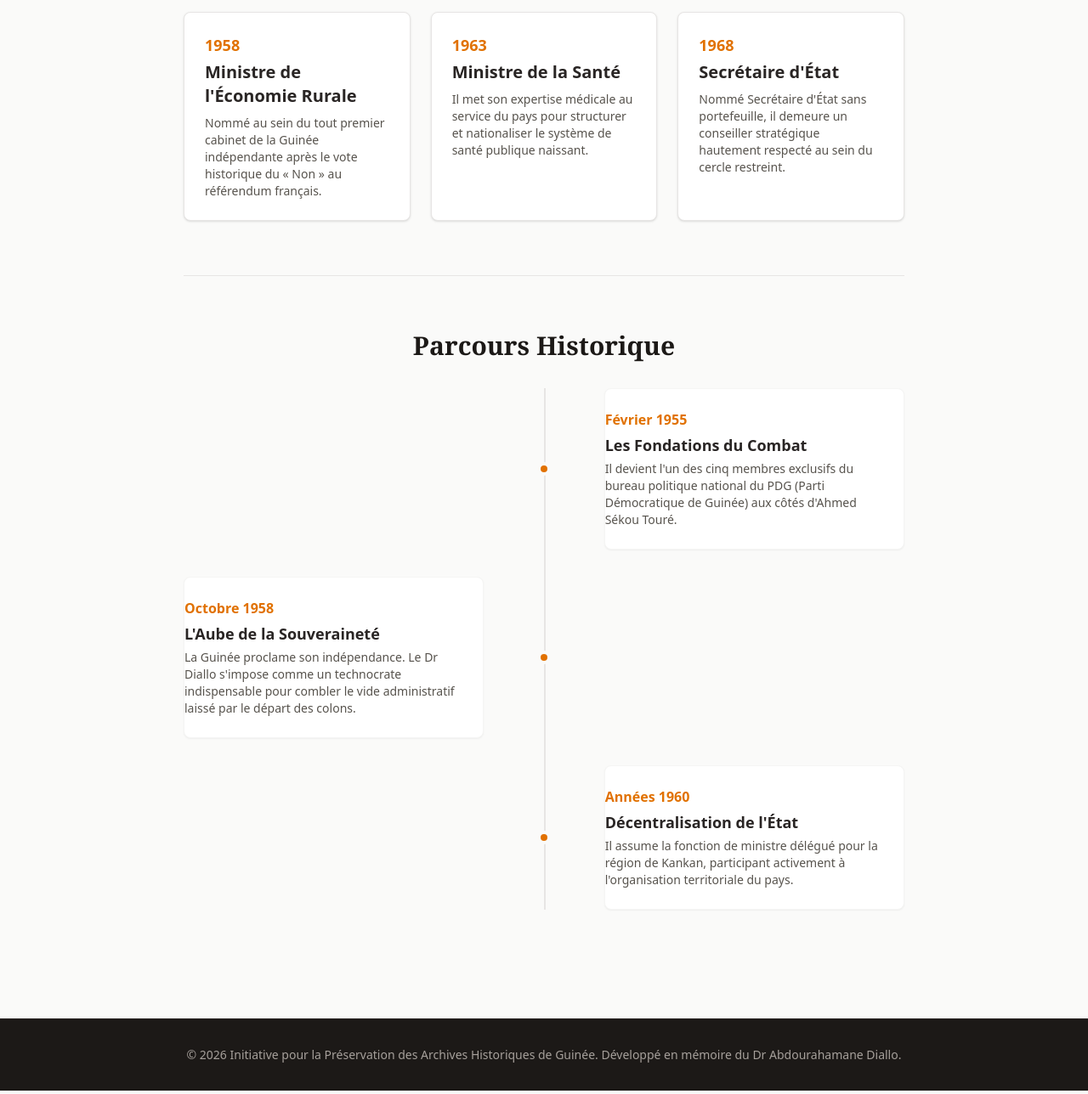
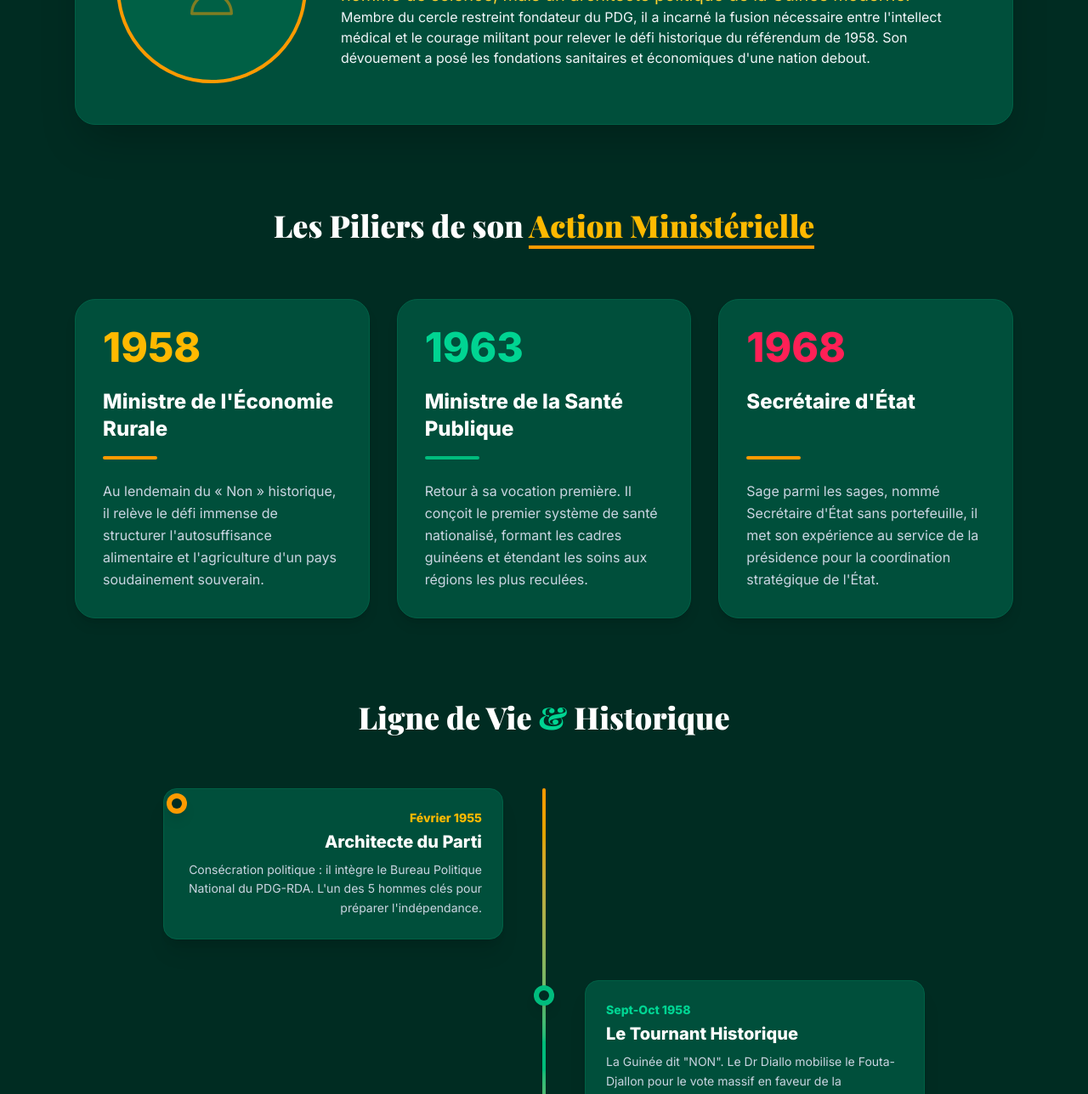
Before and after one commit to FulaByte/vieuxdoura, a plain HTML site: page index.html in a window 1280 px wide. Shown: the part 753-2041 px from the top of the page at 85% size. Drawn offline with nearby package versions, Linux system fonts and the light colour scheme.

Commit message:
Update index.html

```diff
--- a/index.html
+++ b/index.html
@@ -3,88 +3,130 @@
 <head>
     <meta charset="UTF-8">
     <meta name="viewport" content="width=device-width, initial-scale=1.0">
-    <title>Dr Abdourahamane Diallo | Hommage & Héritage</title>
+    <title>Dr Abdourahamane Diallo | Héritage Ardent</title>
     <script src="https://cdn.jsdelivr.net/npm/@tailwindcss/browser@4"></script>
+    <style>
+        /* Ajout d'une police plus élégante pour les titres via Google Fonts */
+        @import url('https://fonts.googleapis.com/css2?family=Playfair+Display:wght@700;900&family=Inter:wght@400;600;800&display=swap');
+
+        .font-serif-bold { font-family: 'Playfair Display', serif; font-weight: 900; }
+        .font-sans-body { font-family: 'Inter', sans-serif; }
+
+        /* Effet de lueur subtil au survol des cartes */
+        .card-hover:hover {
+            box-shadow: 0 10px 30px -10px rgba(251, 191, 36, 0.3);
+            transform: translateY(-5px);
+        }
+    </style>
 </head>
-<body class="bg-stone-50 text-stone-800 font-sans antialiased">
+<body class="bg-emerald-950 text-slate-100 font-sans-body antialiased">
 
-    <!-- En-tête / Section Hero -->
-    <header class="bg-stone-900 text-stone-100 py-20 px-6 text-center border-b-4 border-amber-600">
-        <div class="max-w-3xl mx-auto">
-            <p class="text-amber-500 uppercase tracking-widest text-sm font-semibold mb-2">Hommage à</p>
-            <h1 class="text-4xl md:text-6xl font-serif font-bold mb-4">Dr Abdourahamane Diallo</h1>
-            <p class="text-xl md:text-2xl text-stone-300 font-light italic">Médecin, Homme d'État et Pionnier de la Première République de Guinée</p>
+    <!-- En-tête / Section Hero Dynamique -->
+    <!-- Utilisation d'un dégradé radial inspiré de l'aube sur la nature guinéenne -->
+    <header class="relative bg-gradient-to-br from-emerald-900 via-emerald-950 to-amber-950/50 py-24 px-6 text-center border-b-8 border-amber-500 overflow-hidden">
+        <!-- Élément décoratif en arrière-plan (cercle lumineux) -->
+        <div class="absolute -top-40 -right-40 w-80 h-80 bg-amber-400 rounded-full opacity-10 blur-3xl"></div>
+        <div class="absolute -bottom-40 -left-40 w-80 h-80 bg-emerald-500 rounded-full opacity-10 blur-3xl"></div>
+
+        <div class="max-w-4xl mx-auto relative z-10">
+            <span class="inline-block bg-amber-500 text-emerald-950 uppercase tracking-widest text-xs font-extrabold mb-4 px-4 py-1.5 rounded-full shadow-lg">
+                Honneur & Mémoire
+            </span>
+            <h1 class="text-5xl md:text-7xl font-serif-bold tracking-tight mb-6 text-white leading-tight">
+                Dr Abdourahamane <span class="text-amber-400">Diallo</span>
+            </h1>
+            <p class="text-xl md:text-3xl text-slate-200 font-light max-w-2xl mx-auto leading-relaxed border-t-2 border-emerald-700 pt-6">
+                Médecin visionnaire, Bâtisseur de la nation, Pionnier de la souveraineté guinéenne.
+            </p>
         </div>
     </header>
 
     <!-- Contenu Principal -->
-    <main class="max-w-4xl mx-auto px-6 py-12 space-y-16">
+    <main class="max-w-6xl mx-auto px-6 py-16 md:py-24 space-y-24">
 
-        <!-- Introduction -->
-        <section class="prose max-w-none text-center">
-            <p class="text-xl leading-relaxed text-stone-600 max-w-2xl mx-auto">
-                Né à Dalein (Labé), le Dr Abdourahamane Diallo fut un pilier fondamental de l'indépendance de la Guinée. Brillant médecin et architecte de la première heure du PDG, il a dédié sa vie à la construction des infrastructures d'une nation souveraine.
-            </p>
+        <!-- Introduction : Carte "Portrait" moderne -->
+        <section class="bg-emerald-900 p-8 md:p-12 rounded-3xl shadow-2xl border border-emerald-800 flex flex-col md:flex-row items-center gap-10">
+            <!-- Emplacement pour image (ou icône par défaut si pas d'image) -->
+            <div class="w-40 h-40 md:w-56 md:h-56 rounded-full bg-emerald-800 border-4 border-amber-500 flex items-center justify-center flex-shrink-0 shadow-inner">
+                <svg class="w-20 h-20 text-amber-500/50" fill="none" stroke="currentColor" viewBox="0 0 24 24"><path stroke-linecap="round" stroke-linejoin="round" stroke-width="1" d="M16 7a4 4 0 11-8 0 4 4 0 018 0zM12 14a7 7 0 00-7 7h14a7 7 0 00-7-7z"></path></svg>
+            </div>
+            <div class="prose prose-lg prose-invert max-w-none prose-p:leading-relaxed prose-p:text-slate-300">
+                <h2 class="text-3xl font-serif-bold text-white mb-6">Une Vie au Service de l'Indépendance</h2>
+                <p class="text-xl font-medium text-amber-300">Né à Dalein (Labé), le Dr Abdourahamane Diallo n'était pas seulement un homme de science, mais un architecte politique de la Guinée moderne.</p>
+                <p>Membre du cercle restreint fondateur du PDG, il a incarné la fusion nécessaire entre l'intellect médical et le courage militant pour relever le défi historique du référendum de 1958. Son dévouement a posé les fondations sanitaires et économiques d'une nation debout.</p>
+            </div>
         </section>
 
-        <hr class="border-stone-200">
-
-        <!-- Portefeuilles Ministériels -->
+        <!-- Portefeuilles : Cartes d'action vibrantes -->
         <section>
-            <h2 class="text-3xl font-serif font-bold text-center mb-8 text-stone-900">Engagement Politique & Service National</h2>
-            <div class="grid md:grid-cols-3 gap-6">
-                <div class="bg-white p-6 rounded-lg shadow-sm border border-stone-200">
-                    <span class="text-amber-600 font-bold text-lg">1958</span>
-                    <h3 class="font-bold text-xl mt-1 mb-2">Ministre de l'Économie Rurale</h3>
-                    <p class="text-stone-600 text-sm">Nommé au sein du tout premier cabinet de la Guinée indépendante après le vote historique du « Non » au référendum français.</p>
+            <h2 class="text-4xl font-serif-bold text-center mb-16 text-white leading-tight">
+                Les Piliers de son <span class="text-amber-400 border-b-4 border-amber-500">Action Ministérielle</span>
+            </h2>
+            <div class="grid md:grid-cols-3 gap-8">
+                <!-- Carte 1 -->
+                <div class="bg-emerald-900 p-8 rounded-3xl shadow-lg border border-emerald-800 transition-all duration-300 card-hover flex flex-col">
+                    <div class="text-5xl mb-6 text-amber-400 font-black">1958</div>
+                    <h3 class="text-2xl font-extrabold text-white mb-4 flex-grow">Ministre de l'Économie Rurale</h3>
+                    <div class="w-16 h-1 bg-amber-500 mb-6 rounded"></div>
+                    <p class="text-slate-300 text-base leading-relaxed">Au lendemain du « Non » historique, il relève le défi immense de structurer l'autosuffisance alimentaire et l'agriculture d'un pays soudainement souverain.</p>
                 </div>
-                <div class="bg-white p-6 rounded-lg shadow-sm border border-stone-200">
-                    <span class="text-amber-600 font-bold text-lg">1963</span>
-                    <h3 class="font-bold text-xl mt-1 mb-2">Ministre de la Santé</h3>
-                    <p class="text-stone-600 text-sm">Il met son expertise médicale au service du pays pour structurer et nationaliser le système de santé publique naissant.</p>
+                <!-- Carte 2 -->
+                <div class="bg-emerald-900 p-8 rounded-3xl shadow-lg border border-emerald-800 transition-all duration-300 card-hover flex flex-col">
+                    <div class="text-5xl mb-6 text-emerald-400 font-black">1963</div>
+                    <h3 class="text-2xl font-extrabold text-white mb-4 flex-grow">Ministre de la Santé Publique</h3>
+                    <div class="w-16 h-1 bg-emerald-500 mb-6 rounded"></div>
+                    <p class="text-slate-300 text-base leading-relaxed">Retour à sa vocation première. Il conçoit le premier système de santé nationalisé, formant les cadres guinéens et étendant les soins aux régions les plus reculées.</p>
                 </div>
-                <div class="bg-white p-6 rounded-lg shadow-sm border border-stone-200">
-                    <span class="text-amber-600 font-bold text-lg">1968</span>
-                    <h3 class="font-bold text-xl mt-1 mb-2">Secrétaire d'État</h3>
-                    <p class="text-stone-600 text-sm">Nommé Secrétaire d'État sans portefeuille, il demeure un conseiller stratégique hautement respecté au sein du cercle restreint.</p>
+                <!-- Carte 3 -->
+                <div class="bg-emerald-900 p-8 rounded-3xl shadow-lg border border-emerald-800 transition-all duration-300 card-hover flex flex-col">
+                    <div class="text-5xl mb-6 text-rose-500 font-black">1968</div>
+                    <h3 class="text-2xl font-extrabold text-white mb-4 flex-grow">Secrétaire d'État</h3>
+                    <div class="w-16 h-1 bg-amber-500 mb-6 rounded"></div>
+                    <p class="text-slate-300 text-base leading-relaxed">Sage parmi les sages, nommé Secrétaire d'État sans portefeuille, il met son expérience au service de la présidence pour la coordination stratégique de l'État.</p>
                 </div>
             </div>
         </section>
 
-        <hr class="border-stone-200">
+        <!-- Frise Chronologique : Design moderne et coloré -->
+        <section class="max-w-4xl mx-auto">
+            <h2 class="text-4xl font-serif-bold text-center mb-16 text-white">Ligne de Vie <span class="text-emerald-400">&</span> Historique</h2>
+            <div class="relative pl-8 md:pl-0">
+                <!-- Ligne verticale centrale (visible sur desktop) -->
+                <div class="absolute left-8 md:left-1/2 top-0 bottom-0 w-1 bg-gradient-to-b from-amber-500 via-emerald-500 to-amber-500 transform md:-translate-x-1/2 rounded-full"></div>
 
-        <!-- Frise Chronologique -->
-        <section>
-            <h2 class="text-3xl font-serif font-bold text-center mb-8 text-stone-900">Parcours Historique</h2>
-            <div class="space-y-8 relative before:absolute before:inset-0 before:left-4 md:before:left-1/2 before:w-0.5 before:bg-stone-200">
-
-                <!-- Événement 1 -->
-                <div class="relative flex flex-col md:flex-row items-start md:items-center justify-between md:odd:flex-row-reverse group">
-                    <div class="absolute left-4 md:left-1/2 w-4 h-4 rounded-full bg-amber-600 -translate-x-2 border-4 border-stone-50"></div>
-                    <div class="pl-12 md:pl-0 md:w-5/12 bg-white p-6 rounded-lg shadow-xs border border-stone-100">
-                        <span class="font-bold text-amber-600">Février 1955</span>
-                        <h4 class="font-bold text-lg mt-1">Les Fondations du Combat</h4>
-                        <p class="text-stone-600 text-sm mt-1">Il devient l'un des cinq membres exclusifs du bureau politique national du PDG (Parti Démocratique de Guinée) aux côtés d'Ahmed Sékou Touré.</p>
+                <!-- Événement 1 (Gauche) -->
+                <div class="relative mb-12 md:w-1/2 md:pr-12 md:text-right group">
+                    <div class="absolute left-0 md:-left-2 md:right-0 top-1.5 w-6 h-6 bg-amber-500 rounded-full transform md:translate-x-1/2 flex items-center justify-center z-10 shadow-lg group-hover:scale-125 transition-transform">
+                        <div class="w-3 h-3 bg-emerald-950 rounded-full"></div>
+                    </div>
+                    <div class="ml-10 md:ml-0 bg-emerald-900 p-6 rounded-2xl shadow-xl border border-emerald-800 group-hover:border-amber-500/50 transition-colors">
+                        <span class="block text-sm font-bold text-amber-400 mb-1">Février 1955</span>
+                        <h4 class="text-xl font-extrabold text-white mb-2">Architecte du Parti</h4>
+                        <p class="text-slate-300 text-sm leading-relaxed">Consécration politique : il intègre le Bureau Politique National du PDG-RDA. L'un des 5 hommes clés pour préparer l'indépendance.</p>
                     </div>
                 </div>
 
-                <!-- Événement 2 -->
-                <div class="relative flex flex-col md:flex-row items-start md:items-center justify-between md:odd:flex-row-reverse group">
-                    <div class="absolute left-4 md:left-1/2 w-4 h-4 rounded-full bg-amber-600 -translate-x-2 border-4 border-stone-50"></div>
-                    <div class="pl-12 md:pl-0 md:w-5/12 bg-white p-6 rounded-lg shadow-xs border border-stone-100">
-                        <span class="font-bold text-amber-600">Octobre 1958</span>
-                        <h4 class="font-bold text-lg mt-1">L'Aube de la Souveraineté</h4>
-                        <p class="text-stone-600 text-sm mt-1">La Guinée proclame son indépendance. Le Dr Diallo s'impose comme un technocrate indispensable pour combler le vide administratif laissé par le départ des colons.</p>
+                <!-- Événement 2 (Droite) -->
+                <div class="relative mb-12 md:w-1/2 md:ml-auto md:pl-12 group">
+                    <div class="absolute left-0 md:-right-2 md:left-0 top-1.5 w-6 h-6 bg-emerald-500 rounded-full transform md:-translate-x-1/2 flex items-center justify-center z-10 shadow-lg group-hover:scale-125 transition-transform">
+                        <div class="w-3 h-3 bg-emerald-950 rounded-full"></div>
+                    </div>
+                    <div class="ml-10 md:ml-0 bg-emerald-900 p-6 rounded-2xl shadow-xl border border-emerald-800 group-hover:border-emerald-500/50 transition-colors">
+                        <span class="block text-sm font-bold text-emerald-400 mb-1">Sept-Oct 1958</span>
+                        <h4 class="text-xl font-extrabold text-white mb-2">Le Tournant Historique</h4>
+                        <p class="text-slate-300 text-sm leading-relaxed">La Guinée dit "NON". Le Dr Diallo mobilise le Fouta-Djallon pour le vote massif en faveur de la souveraineté immédiate.</p>
                     </div>
                 </div>
 
-                <!-- Événement 3 -->
-                <div class="relative flex flex-col md:flex-row items-start md:items-center justify-between md:odd:flex-row-reverse group">
-                    <div class="absolute left-4 md:left-1/2 w-4 h-4 rounded-full bg-amber-600 -translate-x-2 border-4 border-stone-50"></div>
-                    <div class="pl-12 md:pl-0 md:w-5/12 bg-white p-6 rounded-lg shadow-xs border border-stone-100">
-                        <span class="font-bold text-amber-600">Années 1960</span>
-                        <h4 class="font-bold text-lg mt-1">Décentralisation de l'État</h4>
-                        <p class="text-stone-600 text-sm mt-1">Il assume la fonction de ministre délégué pour la région de Kankan, participant activement à l'organisation territoriale du pays.</p>
+                <!-- Événement 3 (Gauche) -->
+                <div class="relative md:w-1/2 md:pr-12 md:text-right group">
+                    <div class="absolute left-0 md:-left-2 md:right-0 top-1.5 w-6 h-6 bg-amber-500 rounded-full transform md:translate-x-1/2 flex items-center justify-center z-10 shadow-lg group-hover:scale-125 transition-transform">
+                        <div class="w-3 h-3 bg-emerald-950 rounded-full"></div>
+                    </div>
+                    <div class="ml-10 md:ml-0 bg-emerald-900 p-6 rounded-2xl shadow-xl border border-emerald-800 group-hover:border-amber-500/50 transition-colors">
+                        <span class="block text-sm font-bold text-amber-400 mb-1">Années 1960</span>
+                        <h4 class="text-xl font-extrabold text-white mb-2">Organisation Territoriale</h4>
+                        <p class="text-slate-300 text-sm leading-relaxed">Sert la nation en tant que Ministre Délégué pour la région de Kankan, consolidant l'unité nationale et l'administration décentralisée.</p>
                     </div>
                 </div>
 
@@ -93,9 +135,14 @@
 
     </main>
 
-    <!-- Pied de page -->
-    <footer class="bg-stone-900 text-stone-400 py-8 text-center text-sm mt-20 border-t border-stone-800">
-        <p>&copy; 2026 Initiative pour la Préservation des Archives Historiques de Guinée. Développé en mémoire du Dr Abdourahamane Diallo.</p>
+    <!-- Pied de page : Sómbre et élégant -->
+    <footer class="bg-black py-12 px-6 mt-24 border-t-4 border-emerald-800 text-center">
+        <div class="max-w-4xl mx-auto space-y-4">
+            <p class="text-amber-400 font-serif-bold text-xl">Dr Abdourahamane Diallo</p>
+            <p class="text-slate-500 text-sm leading-relaxed max-w-md mx-auto">
+                Un flambeau pour les générations futures. Site maintenu par l'Initiative pour la Préservation des Archives Historiques de Guinée. &copy; 2026.
+            </p>
+        </div>
     </footer>
 
 </body>
```
